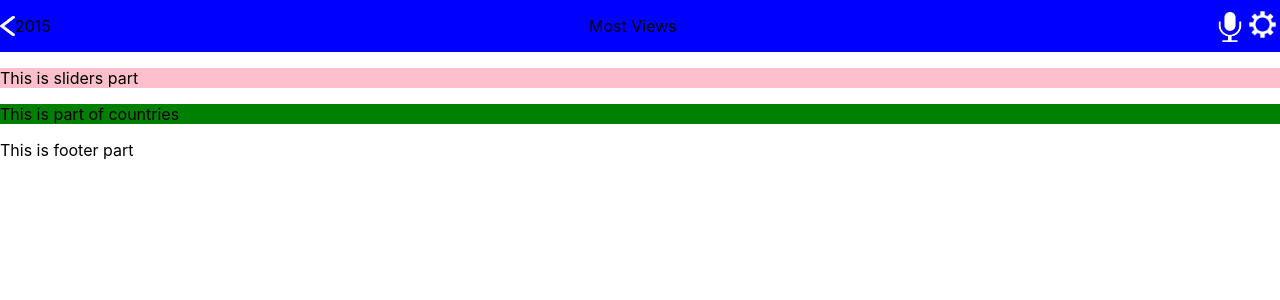
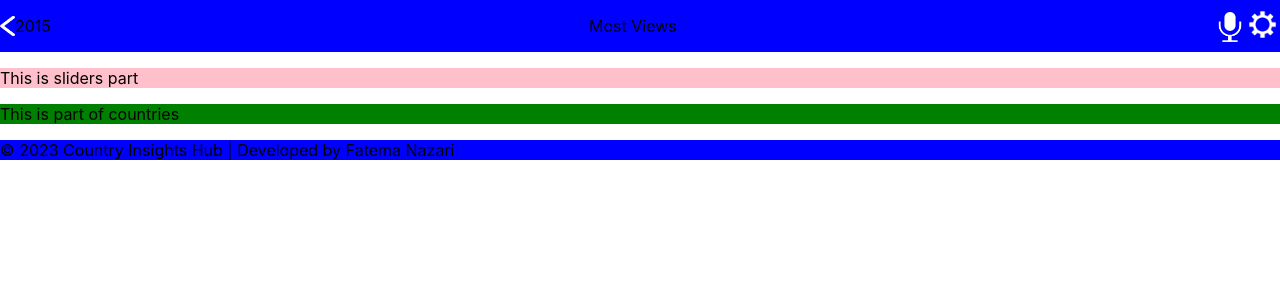
Before and after one commit to 78fatemanazari/country-insights-hub, a React (Create React App) app: page / in a window 1280 px wide. Shown: the top 300 px of the page. Built offline with nearby package versions, Linux system fonts and the light colour scheme.

Commit message:
Add footer component

```diff
--- /dev/null
+++ b/src/components/Footer.js
@@ -0,0 +1,12 @@
+import React from 'react';
+import '../styles/Footer.css';
+
+function Footer() {
+  return (
+    <footer>
+      <p>© 2023 Country Insights Hub | Developed by Fatema Nazari</p>
+    </footer>
+  );
+}
+
+export default Footer;
--- a/src/components/Home.js
+++ b/src/components/Home.js
@@ -2,6 +2,7 @@ import React from 'react';
 import Navbar from './Navbar';
 import Sliders from './Sliders';
 import Countries from './Countries';
+import Footer from './Footer';
 
 function Home() {
   return (
@@ -9,9 +10,7 @@ function Home() {
       <Navbar />
       <Sliders />
       <Countries />
-      <footer className="footer">
-        <p>This is footer part</p>
-      </footer>
+      <Footer />
     </div>
   );
 }
--- /dev/null
+++ b/src/styles/Footer.css
@@ -0,0 +1,3 @@
+footer {
+  background-color: blue;
+}
```
